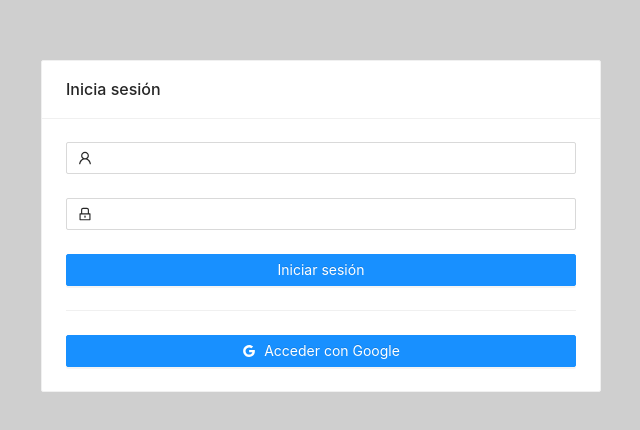
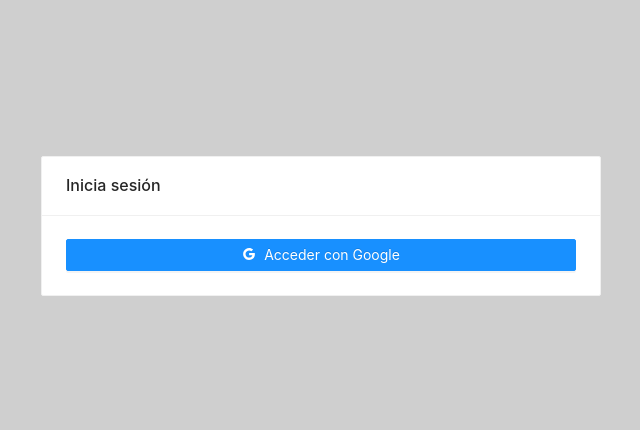
Before and after one commit to TheMineWay/seat-randomizer, a Vue app: page /#/ in a window 1280 px wide. Shown: the part 174-604 px from the top of the page, without its empty margins (319-959 px from the left). Built offline with nearby package versions, Linux system fonts and the light colour scheme; no server answers.

Commit message:
Remove login form

```diff
--- a/src/components/auth/login/LoginComponent.vue
+++ b/src/components/auth/login/LoginComponent.vue
@@ -1,15 +1,6 @@
 <script setup lang="ts">
-import {
-  GoogleOutlined,
-  LockOutlined,
-  UserOutlined,
-} from "@ant-design/icons-vue";
-import {
-  getAuth,
-  GoogleAuthProvider,
-  signInWithPopup,
-  signInWithEmailAndPassword,
-} from "firebase/auth";
+import { GoogleOutlined } from "@ant-design/icons-vue";
+import { getAuth, GoogleAuthProvider, signInWithPopup } from "firebase/auth";
 
 const providers = {
   google: new GoogleAuthProvider(),
@@ -27,52 +18,10 @@ const loginWithGoogle = async () => {
   }
   loginLoading.value = false;
 };
-
-const loginFormState = ref<{ email: string; password: string }>();
-
-const loginWithEmailAndPassword = async () => {
-  loginLoading.value = true;
-  if (loginFormState.value) {
-    try {
-      const { email, password } = loginFormState.value;
-      const auth = getAuth();
-      await signInWithEmailAndPassword(auth, email, password);
-    } catch (e) {
-      console.log(e);
-    }
-  }
-  loginLoading.value = false;
-};
 </script>
 <template>
   <div class="login-page">
     <a-card :title="$t('loginForm.form.Title')" hoverable class="login-card">
-      <a-form :model="loginFormState" @finish="loginWithEmailAndPassword">
-        <a-row>
-          <a-col span="24">
-            <a-form-item>
-              <a-input type="email">
-                <template #prefix><UserOutlined /></template>
-              </a-input>
-            </a-form-item>
-          </a-col>
-          <a-col span="24">
-            <a-form-item>
-              <a-input type="password">
-                <template #prefix>
-                  <LockOutlined />
-                </template>
-              </a-input>
-            </a-form-item>
-          </a-col>
-          <a-col span="24">
-            <a-button block type="primary" html-type="submit">{{
-              $t("loginForm.form.fields.login.Label")
-            }}</a-button>
-          </a-col>
-        </a-row>
-      </a-form>
-      <a-divider />
       <a-button
         type="primary"
         block
```
